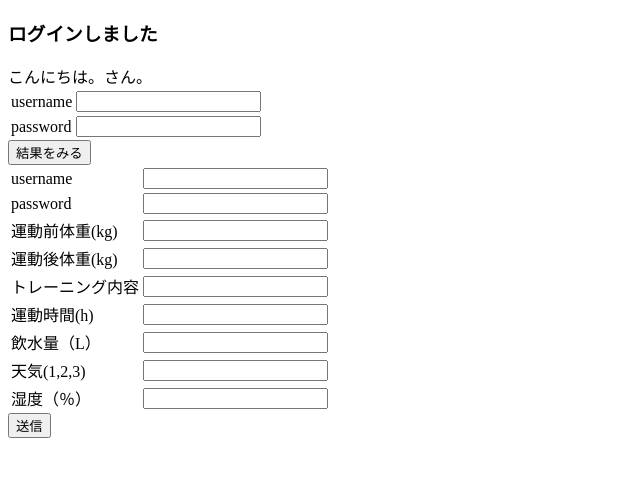
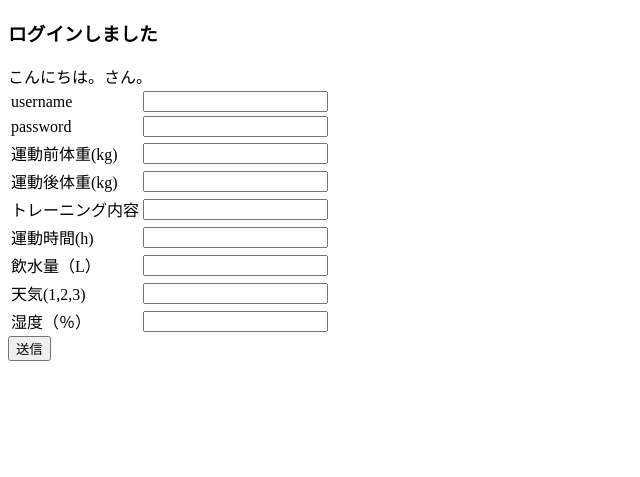
Before and after one commit to azm17/app0702, a Flask app: template templates/hello.html in a window 1280 px wide. Shown: the top 477 px of the page, without its empty margins (0-640 px from the left). Run offline with Flask 2, Linux system fonts and the light colour scheme; the template is opened without the code that fills it, so the values that code supplies are empty.

Commit message:
Update layout.html

```diff
--- a/templates/layout.html
+++ b/templates/layout.html
@@ -15,18 +15,6 @@
 {% block content %}
 <!-- ここにメインコンテンツを書く -->
 {% endblock %}
-</body>
-<body>
-	<form action="http://{{serverhost}}:{{serverport}}/show" method="post">
-		<table>
-			<tr><td>username</td><td><input type="text" name="user"></td></tr>
-			<tr><td>password</td><td><input type="password" name="pass"></td></tr>
-		</table>
-		<input type="submit" value="結果をみる" value="button1">
-	</form>
-    <script type="text/javascript" src="login.js"></script>
-</body>
-<body>
 	<form action="http://{{serverhost}}:{{serverport}}/enter" method="post">
 		<table>
 			<tr><td>username</td><td><input type="text" name="user"></td></tr>
@@ -41,6 +29,6 @@
 		</table>
 		<input type="submit" value="送信" value="button1">
 	</form>
-    <script type="text/javascript" src="login.js"></script>
+	<script type="text/javascript" src="login.js"></script>
 </body>
 </html>
```
